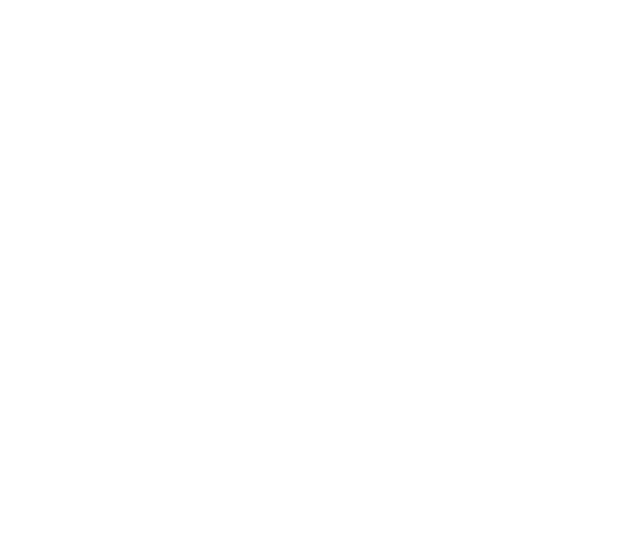
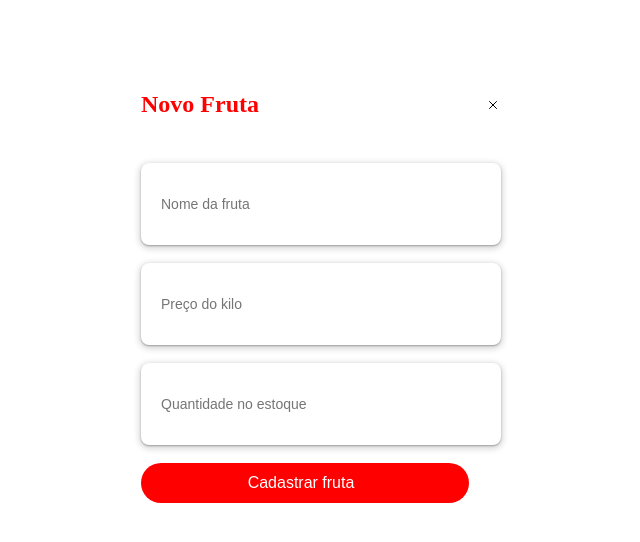
Before and after one commit to s-silva15/react-fruits, a React (Create React App) app: page /form/novo in a window 1280 px wide. Before the commit this address had no page. Shown: the top 542 px of the page, without its empty margins (319-959 px from the left). Built offline with nearby package versions, Linux system fonts and the light colour scheme.

Commit message:
configuração router mais path das telas

```diff
--- a/src/components/form/index.js
+++ b/src/components/form/index.js
@@ -1,12 +1,13 @@
 import React, { useState } from 'react';
 import { IoCloseOutline } from 'react-icons/io5';
-
+import { useParams } from 'react-router-dom';
 
 const Form = ({ onAddFruit }) => {
   const [name, setName] = useState('');
   const [price, setPrice] = useState('');
   const [quantity, setQuantity] = useState('');
 
+  const { tipo } = useParams();
   const handleSubmit = (e) => {
     e.preventDefault();
 
@@ -34,13 +35,10 @@
 
   return (
     <div style={style.listContainerStyle}>
-      <div style={{ display: "grid", gridGap: "15px", padding: '5%' }}>
-
+      <div style={{ display: 'grid', gridGap: '15px', padding: '5%' }}>
         <div style={style.titleContainer}>
-          <h2 style={style.title}>Ação Fruta</h2>
-          <IoCloseOutline
-            style={style.closeIcon}
-             />
+          <h2 style={style.title}>{tipo.charAt(0).toUpperCase() + tipo.slice(1)} Fruta</h2>
+          <IoCloseOutline style={style.closeIcon} />
         </div>
         <form onSubmit={handleSubmit}>
           <div style={style.cardStyle}>
@@ -73,9 +71,7 @@
               onChange={(e) => setQuantity(e.target.value)}
             />
           </div>
-          <button style={style.buttonStyle}>
-            Cadastrar fruta
-          </button>
+          <button style={style.buttonStyle}>Cadastrar fruta</button>
         </form>
       </div>
     </div>
--- a/src/components/tela/index.js
+++ b/src/components/tela/index.js
@@ -3,6 +3,8 @@
 import { IoCashOutline, IoCogOutline, IoCloseOutline, IoPencil } from 'react-icons/io5';
 import { CiSearch } from 'react-icons/ci';
 import { BsTrash3 } from 'react-icons/bs';
+import { Link } from 'react-router-dom';
+
 
 const FruitList = () => {
   const [searchTerm, setSearchTerm] = useState('');
@@ -88,9 +90,9 @@
                 onClick={handleCloseModal}
               />
               <div>
-                <a href="#" style={style.linkStyle}>
+                <Link to="/form/editar" style={style.linkStyle}>
                   <IoPencil style={{ marginRight: '5%' }} /> Editar Fruta
-                </a>
+                </Link>
               </div>
               <div>
                 <a href="#" style={style.linkStyle}>
--- a/src/components/telaVazia/index.js
+++ b/src/components/telaVazia/index.js
@@ -1,17 +1,19 @@
 import React from "react";
 import { FontAwesomeIcon } from '@fortawesome/react-fontawesome';
 import { faPlus } from '@fortawesome/free-solid-svg-icons';
+import { Link } from 'react-router-dom';
 
 function Tela() {
   return (
     <div style={style.containerStyle}>
       <span style={style.spanStyle}>Cadastre sua primeira fruta.</span>
-      <button style={style.buttonStyle}>
+      <Link to="/form/novo" style={style.buttonStyle}>
         <FontAwesomeIcon icon={faPlus} style={style.iconStyle} />
         Cadastrar fruta
-      </button>
+      </Link>
     </div>
   );
+
 }
 
 export default Tela;
@@ -19,14 +21,14 @@
 const style = {
   spanStyle: {
     color: "black",
-    fontSize: "16px",
-    marginBottom: '10px',
+    fontSize: "20px",
+    marginBottom: '10px'
   },
   buttonStyle: {
     fontSize: "16px",
     display: 'flex',
-    width: '328px',
-    height: '40px',
+    width: '320px',
+    height: '30px',
     padding: '8px 24px 8px 16px',
     justifyContent: 'center',
     alignItems: 'center',
--- a/src/routes.js
+++ b/src/routes.js
@@ -2,6 +2,7 @@
 
 import TelaVazia from '../src/components/telaVazia';
 import Tela from '../src/components/tela';
+import Form from '../src/components/form';
 
 export default function AppRouter() {
     return (
@@ -9,6 +10,7 @@
             <Routes>
                 <Route path="/" element={<TelaVazia/>}/>;
                 <Route path="/inicio" element={<Tela/>}/>;
+                <Route path="/form/:tipo" element={<Form/>}/>;
             </Routes>
         </Router>
     );
```
